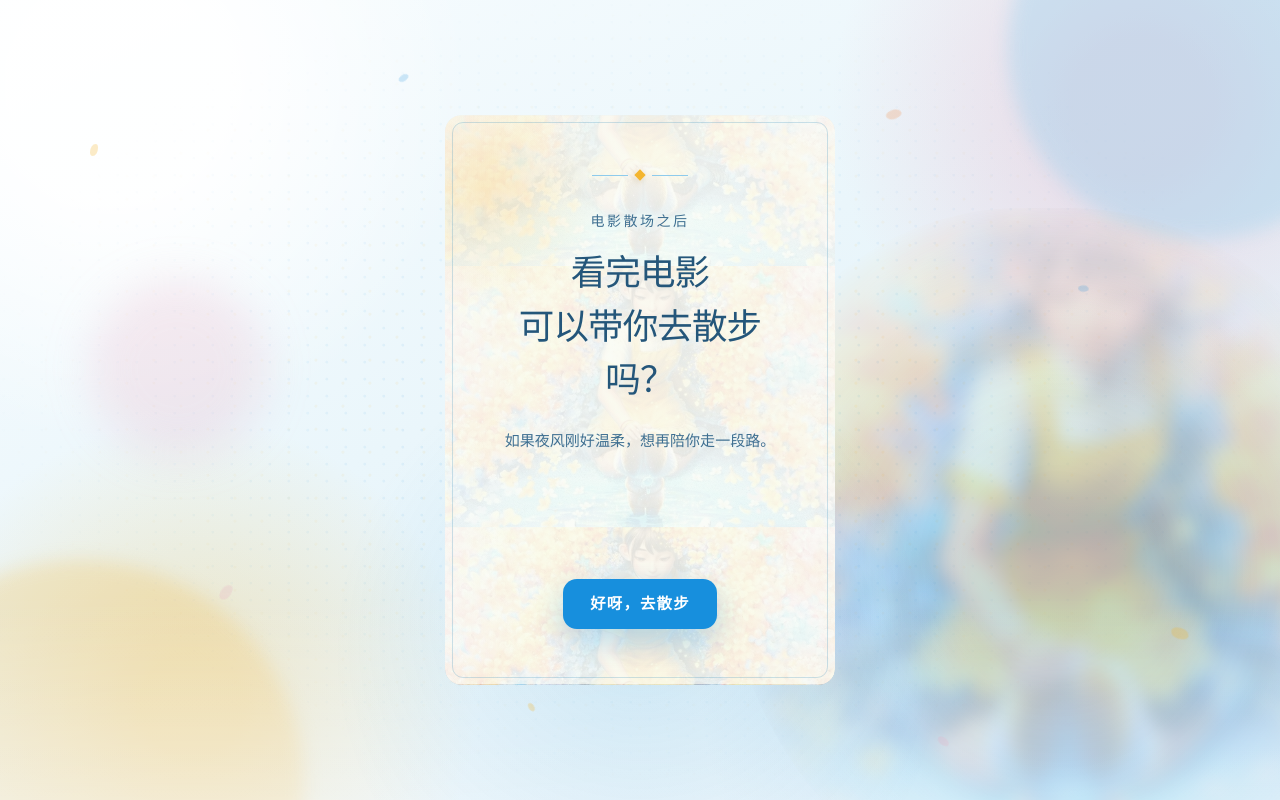
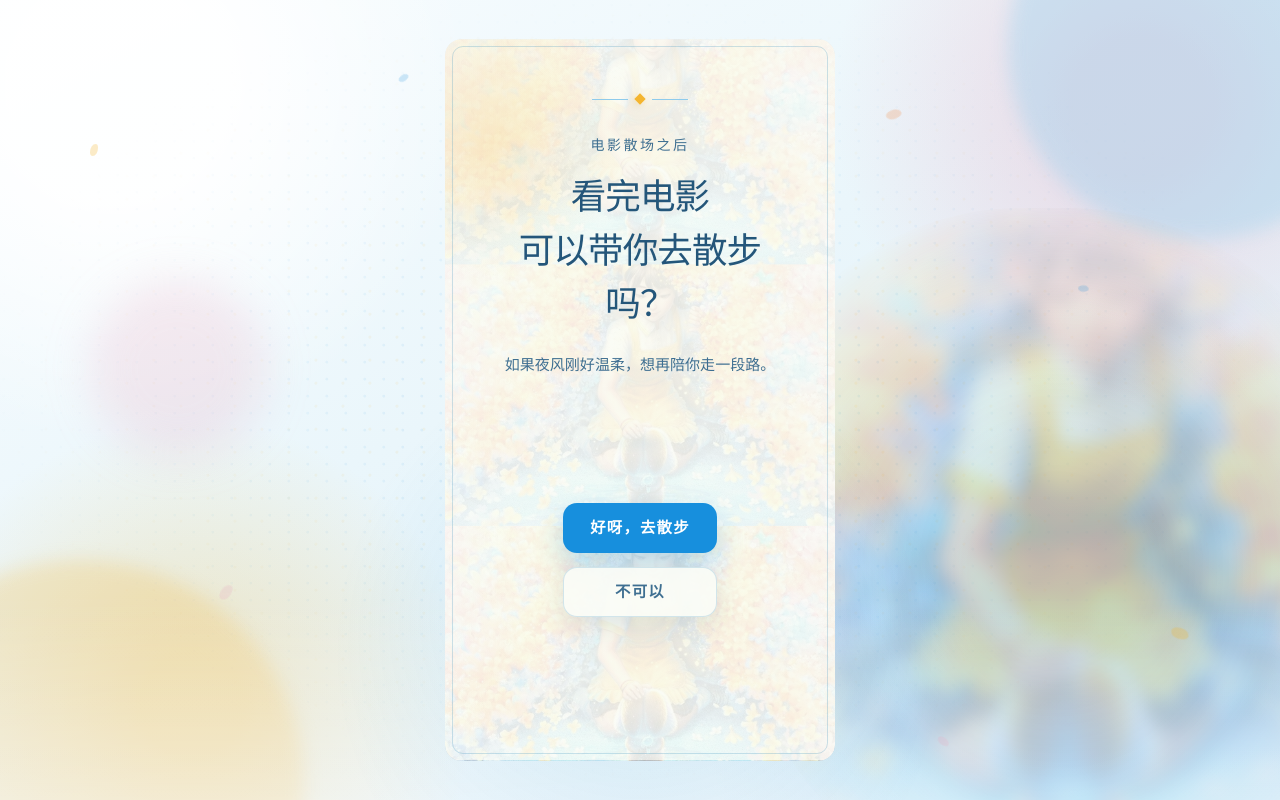
Before and after one commit to SleepTowoken/movie-invitation, a Next.js app: page /after-movie in a window 1280 px wide. Built offline with nearby package versions, Linux system fonts and the light colour scheme.

Commit message:
add playful hesitation buttons

```diff
--- a/app/globals.css
+++ b/app/globals.css
@@ -215,6 +215,80 @@ button { font: inherit; }
   transition: left 600ms cubic-bezier(0.22, 1, 0.36, 1);
 }
 .positive-action:hover::after { left: 118%; }
+
+.invitation-actions {
+  position: relative;
+  z-index: 2;
+  min-height: 202px;
+}
+
+.hesitation-layer {
+  position: absolute;
+  inset: 0;
+  pointer-events: none;
+}
+
+.hesitation-button-wrap {
+  position: absolute;
+  top: 0;
+  left: calc(50% - 77px);
+  z-index: 3;
+  width: 154px;
+  pointer-events: auto;
+}
+
+.hesitation-action {
+  width: 100%;
+  min-width: 0;
+  border: 1px solid rgba(74, 151, 192, 0.23);
+  background: rgba(250, 252, 247, 0.92);
+  color: var(--ink-soft);
+  box-shadow: 0 9px 24px rgba(36, 86, 122, 0.13);
+}
+
+.hesitation-petal {
+  position: absolute;
+  top: 4px;
+  left: 50%;
+  z-index: -1;
+  width: 7px;
+  height: 11px;
+  border-radius: 70% 30% 68% 32%;
+  pointer-events: none;
+}
+
+.hesitation-note {
+  position: absolute;
+  inset: auto 0 0;
+  z-index: 2;
+  display: grid;
+  gap: 0.24rem;
+  width: min(100%, 286px);
+  margin: 0 auto;
+  padding: 0.72rem 0.8rem;
+  border-radius: 12px;
+  color: var(--ink);
+  background:
+    linear-gradient(rgba(250, 252, 247, 0.88), rgba(250, 252, 247, 0.9)),
+    var(--watercolor-texture);
+  background-position: center, 50% 52%;
+  background-size: auto, 145%;
+  box-shadow: 0 11px 28px rgba(36, 86, 122, 0.14);
+  pointer-events: none;
+}
+
+.hesitation-note strong {
+  font-family: var(--font-display);
+  font-size: 0.88rem;
+  font-weight: 600;
+  letter-spacing: 0.03em;
+}
+
+.hesitation-note span {
+  color: var(--ink-soft);
+  font-size: 0.72rem;
+  letter-spacing: 0.02em;
+}
 
 .invitation-paper,
 .question-paper {
--- a/components/AfterMovieQuestion.tsx
+++ b/components/AfterMovieQuestion.tsx
@@ -2,8 +2,8 @@
 
 import { useState } from "react";
 import { motion, useReducedMotion } from "framer-motion";
+import { InvitationActions } from "@/components/InvitationActions";
 import { PageShell } from "@/components/PageShell";
-import { PositiveAction } from "@/components/PositiveAction";
 import { WalkingPath } from "@/components/WalkingPath";
 import { gentleEase } from "@/lib/motion";
 
@@ -39,12 +39,14 @@ export function AfterMovieQuestion() {
 
         <WalkingPath active={isWalking} />
 
-        <PositiveAction
-          label="好呀，去散步"
+        <InvitationActions
+          acceptLabel="好呀，去散步"
           busyLabel="一起出发"
+          declineLabels={["不可以", "再想想嘛", "真的不可以吗", "那我再想想"]}
           href="/confirmed"
           delayMs={1120}
-          onActivate={() => setIsWalking(true)}
+          noteTitle="散步的邀请先替你留着"
+          onAccept={() => setIsWalking(true)}
           onExitStart={() => setIsExiting(true)}
         />
       </motion.section>
--- a/components/EnvelopeReveal.tsx
+++ b/components/EnvelopeReveal.tsx
@@ -20,7 +20,7 @@ export function EnvelopeReveal() {
     >
       <section
         className={`envelope-stage relative z-10 w-full max-w-[390px] transition-[min-height] duration-700 ${
-          isOpen ? "min-h-[710px] sm:min-h-[760px]" : "min-h-[390px]"
+          isOpen ? "min-h-[850px] sm:min-h-[880px]" : "min-h-[390px]"
         }`}
         aria-label="电影邀请信"
       >
--- /dev/null
+++ b/components/HesitationButton.tsx
@@ -0,0 +1,121 @@
+"use client";
+
+import { useEffect, useRef, useState } from "react";
+import { AnimatePresence, motion, useReducedMotion } from "framer-motion";
+import { ActionButton } from "@/components/ActionButton";
+import { gentleEase } from "@/lib/motion";
+
+const safeLandings = [
+  { x: "-34%", y: 68, rotate: -2.5 },
+  { x: "34%", y: 82, rotate: 2.5 },
+  { x: "0%", y: 72, rotate: 0 },
+] as const;
+
+const burstPetals = [
+  { x: -23, y: -17, tone: "gold", rotate: -42 },
+  { x: 22, y: -12, tone: "pink", rotate: 38 },
+  { x: 7, y: -27, tone: "blue", rotate: 72 },
+] as const;
+
+type HesitationButtonProps = {
+  labels: readonly [string, string, string, string];
+  noteTitle: string;
+};
+
+/** A playful refusal branch: it can hesitate forever, but never navigates or disappears. */
+export function HesitationButton({ labels, noteTitle }: HesitationButtonProps) {
+  const prefersReducedMotion = useReducedMotion();
+  const noteTimerRef = useRef<ReturnType<typeof setTimeout> | null>(null);
+  const [step, setStep] = useState(0);
+  const [noteCycle, setNoteCycle] = useState(0);
+  const [showNote, setShowNote] = useState(false);
+
+  useEffect(() => () => {
+    if (noteTimerRef.current) clearTimeout(noteTimerRef.current);
+  }, []);
+
+  const handleClick = () => {
+    if (step < safeLandings.length) {
+      setStep((current) => current + 1);
+      return;
+    }
+
+    if (noteTimerRef.current) clearTimeout(noteTimerRef.current);
+    setNoteCycle((current) => current + 1);
+    setShowNote(true);
+    noteTimerRef.current = setTimeout(() => setShowNote(false), 3600);
+  };
+
+  const landing = step === 0 ? { x: "0%", y: 64, rotate: 0 } : safeLandings[step - 1];
+  const animatedLanding = prefersReducedMotion
+    ? { x: "0%", y: 68, rotate: 0, scale: 1 }
+    : { ...landing, scale: step > 0 ? [1, 0.92, 1.08, 1] : 1 };
+
+  return (
+    <div className="hesitation-layer">
+      <motion.div
+        className="hesitation-button-wrap"
+        animate={animatedLanding}
+        transition={
+          prefersReducedMotion
+            ? { duration: 0.01 }
+            : {
+                x: { type: "spring", stiffness: 350, damping: 16, mass: 0.76 },
+                y: { type: "spring", stiffness: 410, damping: 14, mass: 0.72 },
+                rotate: { type: "spring", stiffness: 320, damping: 18 },
+                scale: { duration: 0.42, times: [0, 0.28, 0.68, 1], ease: gentleEase },
+              }
+        }
+        style={{ willChange: step > 0 ? "transform" : "auto" }}
+      >
+        <ActionButton
+          variant="secondary"
+          className="hesitation-action"
+          onClick={handleClick}
+          aria-label={`${labels[step]}，不会离开当前页面`}
+        >
+          <span aria-live="polite">{labels[step]}</span>
+        </ActionButton>
+
+        <AnimatePresence>
+          {step > 0 && step <= safeLandings.length && !prefersReducedMotion
+            ? burstPetals.map((petal, index) => (
+                <motion.i
+                  key={`${step}-${index}`}
+                  className={`hesitation-petal petal-${petal.tone}`}
+                  initial={{ x: 0, y: 0, opacity: 0.9, scale: 0.8, rotate: 0 }}
+                  animate={{
+                    x: petal.x,
+                    y: petal.y,
+                    opacity: 0,
+                    scale: 1.2,
+                    rotate: petal.rotate,
+                  }}
+                  exit={{ opacity: 0 }}
+                  transition={{ duration: 0.62, ease: gentleEase }}
+                  aria-hidden="true"
+                />
+              ))
+            : null}
+        </AnimatePresence>
+      </motion.div>
+
+      <AnimatePresence mode="wait">
+        {showNote ? (
+          <motion.div
+            key={noteCycle}
+            className="hesitation-note"
+            initial={prefersReducedMotion ? false : { opacity: 0, y: 8, clipPath: "inset(0 50% 0 50% round 12px)" }}
+            animate={{ opacity: 1, y: 0, clipPath: "inset(0 0% 0 0% round 12px)" }}
+            exit={{ opacity: 0, y: 5, clipPath: "inset(0 48% 0 48% round 12px)" }}
+            transition={{ duration: prefersReducedMotion ? 0.01 : 0.42, ease: gentleEase }}
+            role="status"
+          >
+            <strong>{noteTitle}</strong>
+            <span>想好了，再点蓝色按钮告诉我</span>
+          </motion.div>
+        ) : null}
+      </AnimatePresence>
+    </div>
+  );
+}
--- /dev/null
+++ b/components/InvitationActions.tsx
@@ -0,0 +1,39 @@
+import { HesitationButton } from "@/components/HesitationButton";
+import { PositiveAction } from "@/components/PositiveAction";
+
+type InvitationActionsProps = {
+  acceptLabel: string;
+  busyLabel: string;
+  declineLabels: readonly [string, string, string, string];
+  href: "/after-movie" | "/confirmed";
+  noteTitle: string;
+  delayMs?: number;
+  onAccept?: () => void;
+  onExitStart: () => void;
+};
+
+/** Keeps the clear forward action and the playful hesitation branch in one safe arena. */
+export function InvitationActions({
+  acceptLabel,
+  busyLabel,
+  declineLabels,
+  href,
+  noteTitle,
+  delayMs,
+  onAccept,
+  onExitStart,
+}: InvitationActionsProps) {
+  return (
+    <div className="invitation-actions">
+      <PositiveAction
+        label={acceptLabel}
+        busyLabel={busyLabel}
+        href={href}
+        delayMs={delayMs}
+        onActivate={onAccept}
+        onExitStart={onExitStart}
+      />
+      <HesitationButton labels={declineLabels} noteTitle={noteTitle} />
+    </div>
+  );
+}
--- a/components/InvitationCard.tsx
+++ b/components/InvitationCard.tsx
@@ -2,8 +2,8 @@
 
 import { useState } from "react";
 import { AnimatePresence, motion, useReducedMotion } from "framer-motion";
+import { InvitationActions } from "@/components/InvitationActions";
 import { MovieCover } from "@/components/MovieCover";
-import { PositiveAction } from "@/components/PositiveAction";
 import { gentleEase } from "@/lib/motion";
 
 type InvitationCardProps = {
@@ -62,11 +62,13 @@ export function InvitationCard({ onExitStart, reveal = true }: InvitationCardPro
           《去你的岛》
         </p>
 
-        <PositiveAction
-          label="收下电影票"
+        <InvitationActions
+          acceptLabel="收下电影票"
           busyLabel="已收下"
+          declineLabels={["不愿意", "再想想嘛", "真的不愿意吗", "那我再想想"]}
           href="/after-movie"
-          onActivate={() => setIsAccepted(true)}
+          noteTitle="这张电影票先替你留着"
+          onAccept={() => setIsAccepted(true)}
           onExitStart={onExitStart}
         />
       </motion.div>
```
Also changed, not shown: .impeccable/design.json, 2 other files (tests, documents, lock files or other folders).
